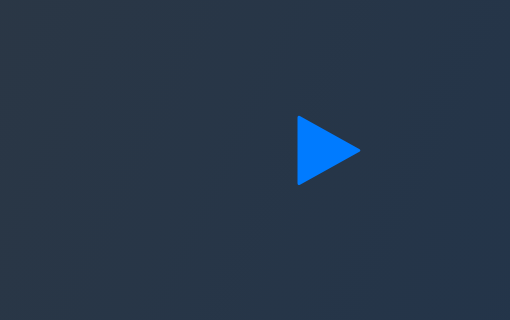
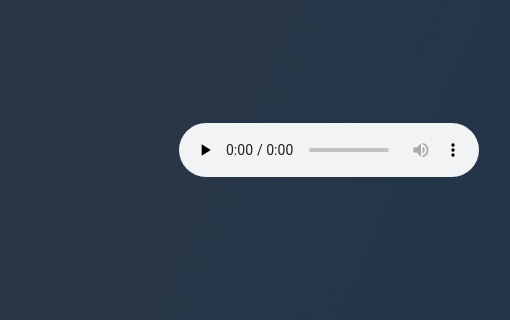
Before and after one commit to xristostsilis/final, a plain HTML site: page index.html in a window 1280 px wide. Shown: the part 199-519 px from the top of the page, 596-1106 px from the left. Drawn offline with nearby package versions, Linux system fonts and the light colour scheme.

Commit message:
Update index.html

```diff
--- a/index.html
+++ b/index.html
@@ -41,17 +41,17 @@
                   </a> -->
 
 
-                  <a class="play" href="http://stream.themapatras.gr/stream"
+                  <!-- <a class="play" href="http://stream.themapatras.gr/stream"
                              onclick="window.open('http://stream.themapatras.gr/stream',
                             'newwindow',
                             'width=300,height=250');
                                 return false;">
                        <i class="fa fa-play fa-5x"></i>
-                    </a>
+                    </a> -->
 
 
 
-                  <!-- <audio controls="true"  preload="none" ><source src="http://stream.themapatras.gr/stream" type="audio/mp3">Your browser does not support the audio element.</audio> -->
+                  <audio controls="true"  preload="none" ><source src="https://radio.themapatras.gr/radio" type="audio/mp3">Your browser does not support the audio element.</audio>
 
 
                 </div>
```
